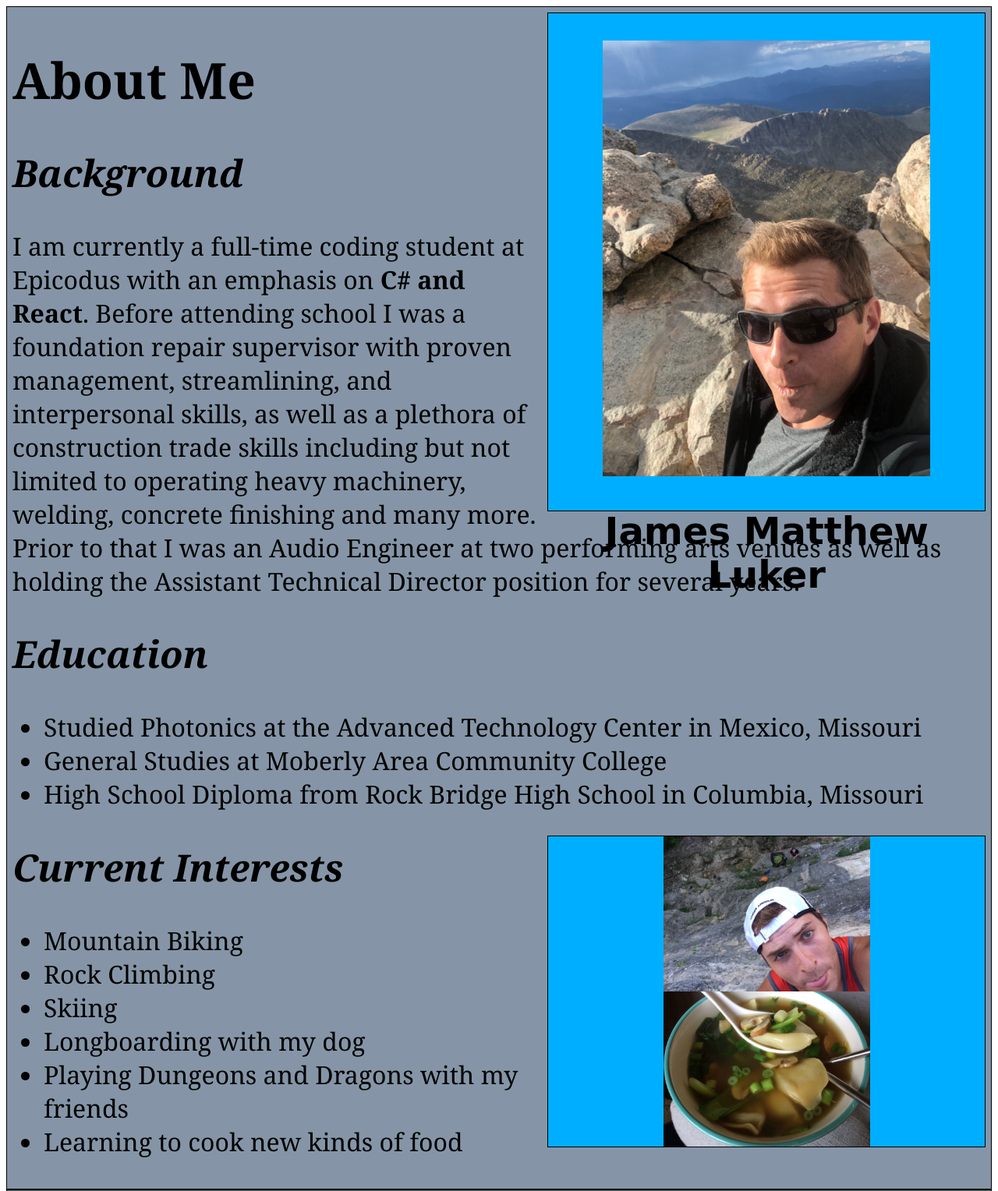
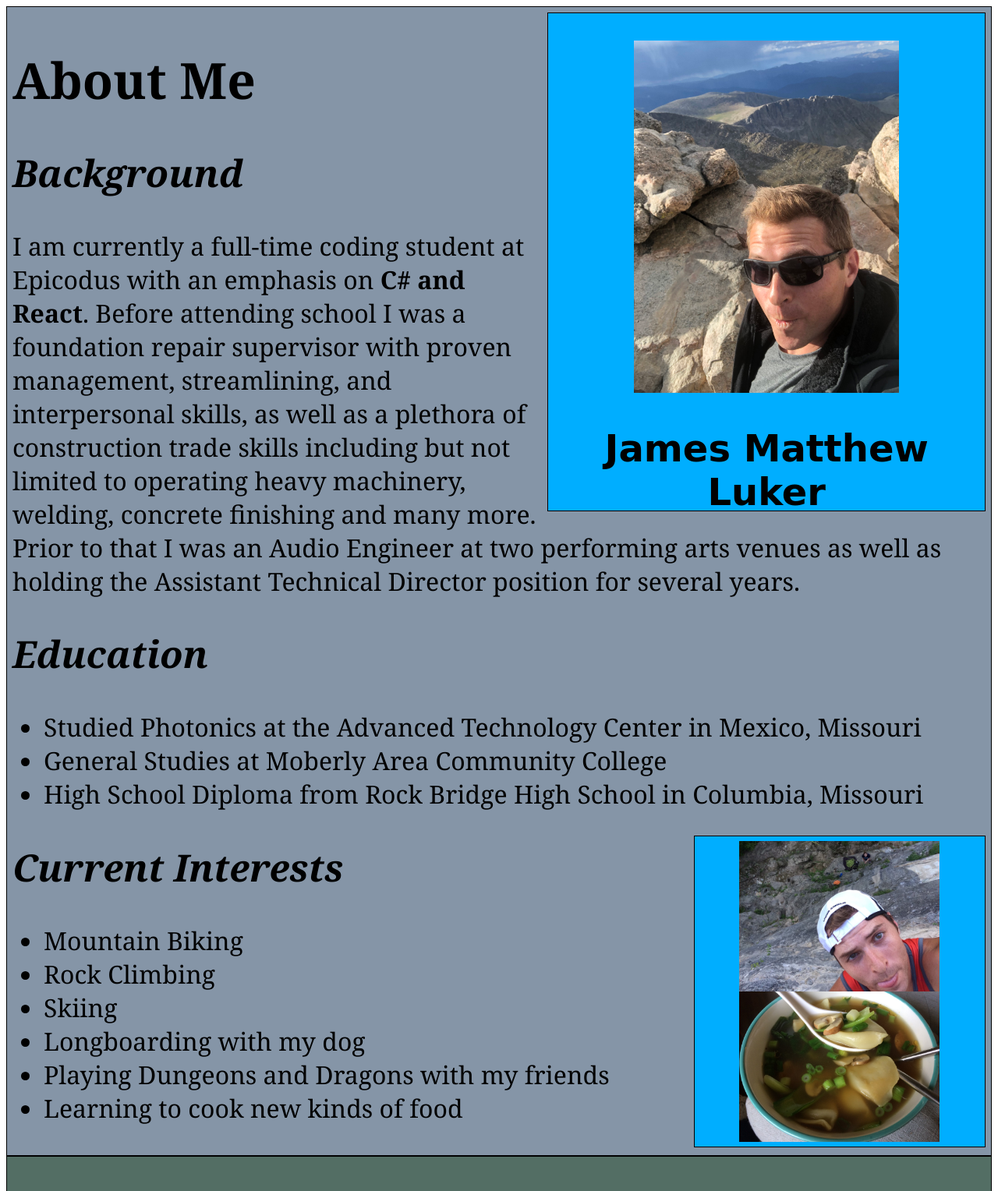
Before and after one commit to jmlden36/portfolio, a plain HTML site: page index.html in a window 1280 px wide. Shown: the top 1528 px of the page at 78% size. Drawn offline with Linux system fonts and the light colour scheme.

Commit message:
BUGFIX: fixed sidebar images to stay in their boxes

```diff
--- a/css/styles.css
+++ b/css/styles.css
@@ -8,11 +8,12 @@
   background-color: rgb(0, 174, 255);
   margin-bottom: 0px;
   box-sizing: border-box;
+  display: block;
 }
 
 .toppicture {
   margin: auto;
-  width: 75%;
+  height: 75%;
   display: block;
 }
 
@@ -87,14 +88,14 @@
 }
 
 .midbox {
-  width: 45%;
+  width: 30%;
   height: 400px;
   border: solid black;
   float: right;
   border-width: 1px;
-
+  padding: 6px;
   background-color: rgb(0, 174, 255);
-
+  display: block;
   box-sizing: border-box;
 }
 
```
